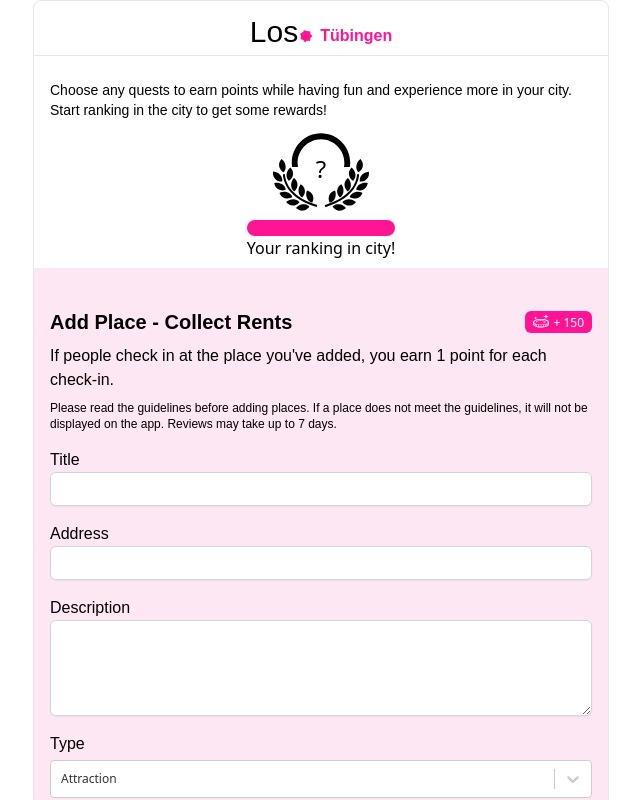
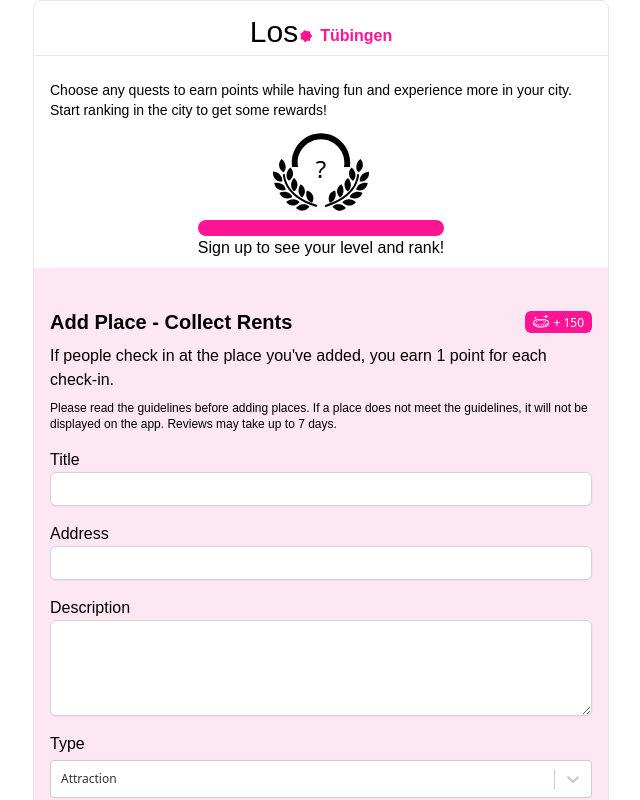
Before and after one commit to hcagatayyilmaz/los, a Next.js app: page /1/quests in a window 1280 px wide. Shown: the top 800 px of the page, without its empty margins (319-959 px from the left). Built offline with nearby package versions, Linux system fonts and the light colour scheme; no server answers; the database is empty; a web font is replaced by a local one.

Commit message:
I hate eslint

```diff
--- a/src/app/[slug]/quests/page.tsx
+++ b/src/app/[slug]/quests/page.tsx
@@ -58,7 +58,9 @@ async function QuestsPage({params}: QuestsPageParams) {
                 <div className='flex flex-col justify-center items-center'>
                     <RankingIcon number={"?"} />
                     <div className='w-full h-4 rounded-full bg-customYellow'></div>
-                    <span>Your ranking in city!</span>
+                    <span className={`${museumModerno.className}`}>
+                        Sign up to see your level and rank!
+                    </span>
                 </div>
             </div>
 
--- a/src/app/components/List.tsx
+++ b/src/app/components/List.tsx
@@ -11,7 +11,7 @@ const List: React.FC<ListProps> = ({locations}) => {
         <div className='p-4 w-full h-full absolute top-32'>
             <ul className='space-y-2'>
                 {locations.map((location) => (
-                    <ItemCard location={location} />
+                    <ItemCard location={location} key={location.id} />
                 ))}
             </ul>
         </div>
--- a/src/app/partnership/page.tsx
+++ b/src/app/partnership/page.tsx
@@ -60,7 +60,7 @@ const Partnership: React.FC = () => {
     }
 
     return (
-        <div className={`h-screen w-screen flex flex-col items-center `}>
+        <div className={`h-screen w-screen max-w-md flex flex-col items-center mx-auto`}>
             <div className='w-full max-w-md px-4 bg-white flex justify-between border-b border-black'>
                 <div
                     className={`flex items-center bg-white py-1 rounded-3xl text-center space-x-2 ${museoModerno.className}`}
```
